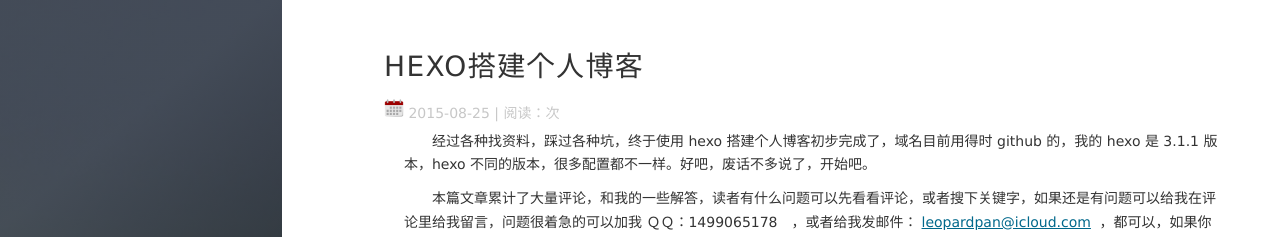
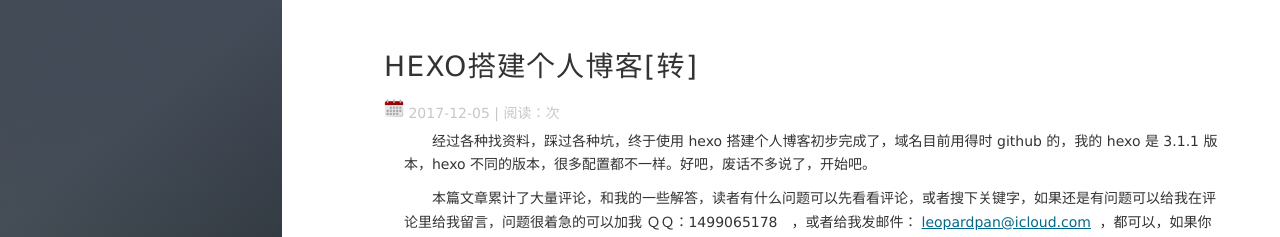
Before and after one commit to wonderheng/henghengCSDN.github.io, a Jekyll site: the page built from _posts/2015-08-25-HEXO搭建个人博客.md, in a window 1280 px wide and 900 px high. Shown: the top 237 px of the window. Built offline with Jekyll 4.4.1, drawn with Linux system fonts in a browser that asks for light colours; nearby versions of some CDN libraries; comment, search, counter and statistics services are not loaded; some of the changed text lies outside the part shown.

Commit message:
HEXO搭建个人博客

```diff
--- a/_posts/2015-08-25-HEXO搭建个人博客.md
+++ b/_posts/2015-08-25-HEXO搭建个人博客.md
@@ -1,7 +1,7 @@
 ---
 layout: post
-title: "HEXO搭建个人博客"
-date: 2015-08-25
+title: "HEXO搭建个人博客[转]"
+date: 2017-12-5
 description: "HEXO配置，HEXO+Github，搭建自己的博客"
 tag: 博客
 ---
@@ -175,7 +175,6 @@
 　[TKL](https://github.com/SuperKieran/TKL) - A responsive design theme for Hexo. 一个设计优雅的响应式主题
 　[Tinnypp](https://github.com/levonlin/Tinnypp) - A clean, simple theme based on Tinny
 　[Writing](https://github.com/yunlzheng/hexo-themes-writing) - A small and simple hexo theme based on Light
-　[Yilia](https://github.com/litten/hexo-theme-yilia) - Responsive and simple style 优雅简洁响应式主题，我用得就是这个。
 　[Pacman voidy](https://github.com/Voidly/pacman) - A theme with dynamic tagcloud and dynamic snow
 
 ### 一些基本路径
```
